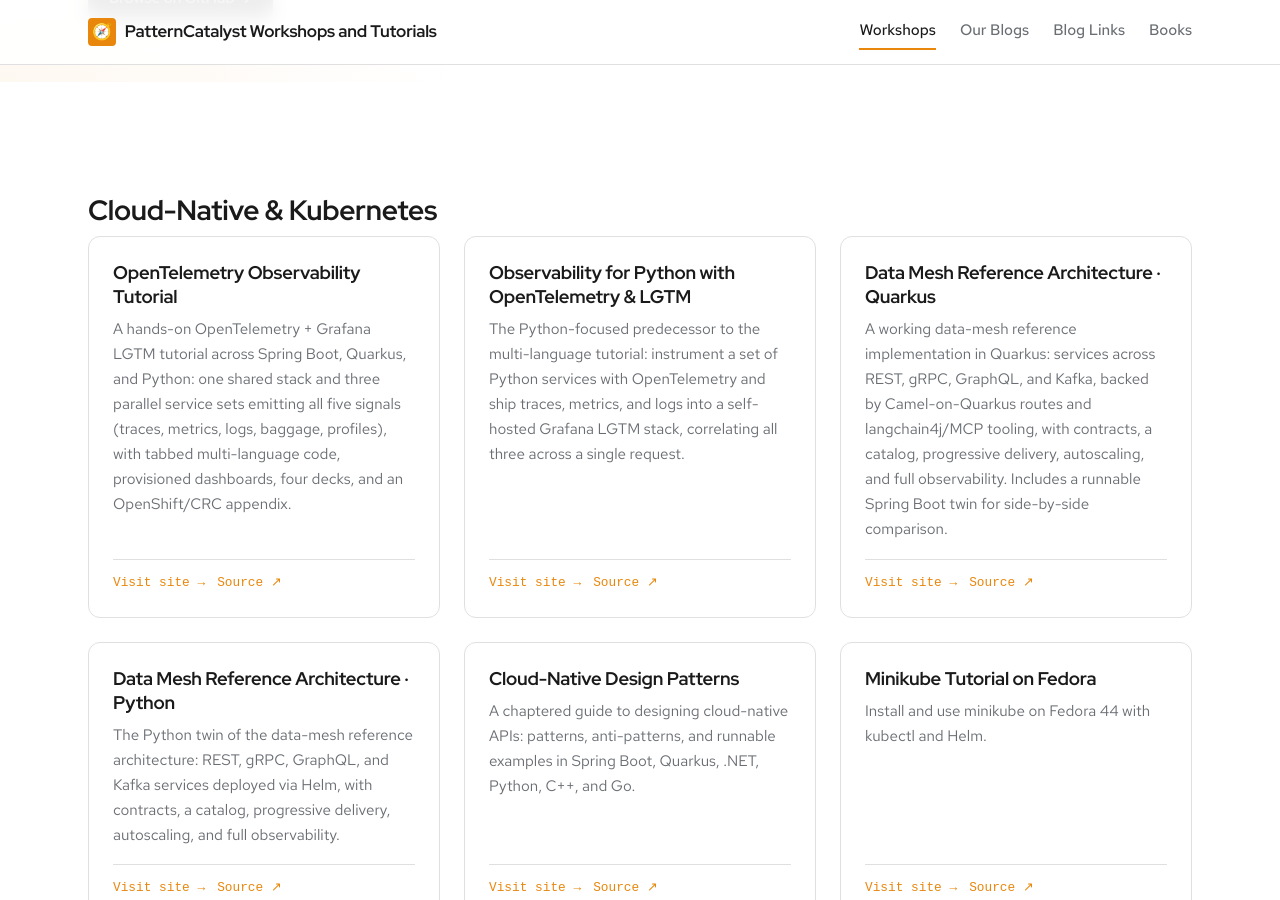
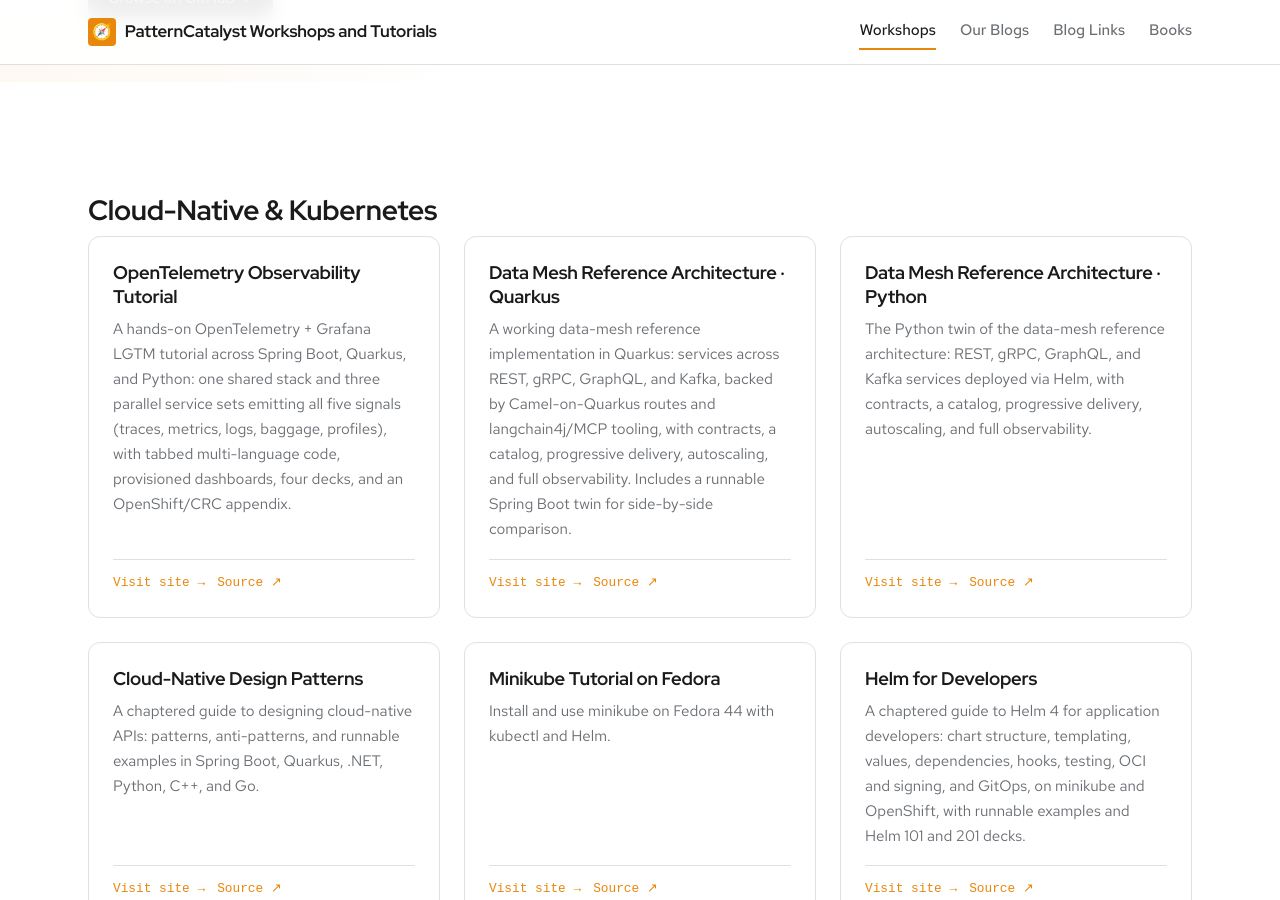
Before and after one commit to patterncatalyst/patterncatalyst-workshops-tutorials-list, a Jekyll site: the page built from index.html, in a window 1280 px wide and 900 px high, scrolled down 477 px. Built offline with Jekyll 4.4.1, drawn with Linux system fonts in a browser that asks for light colours; some web fonts are replaced.

Commit message:
content(sites): drop observability-python-otel-lgtm (now private; superseded by otel-observability-tutorial) (#2)

```diff
--- a/_data/sites.yml
+++ b/_data/sites.yml
@@ -25,13 +25,6 @@
     synopsis: "A hands-on OpenTelemetry + Grafana LGTM tutorial across Spring Boot, Quarkus, and Python: one shared stack and three parallel service sets emitting all five signals (traces, metrics, logs, baggage, profiles), with tabbed multi-language code, provisioned dashboards, four decks, and an OpenShift/CRC appendix."
     site_url: "https://patterncatalyst.github.io/otel-observability-tutorial/"
     repo_url: "https://github.com/patterncatalyst/otel-observability-tutorial"
-
-  - slug: "observability-python-otel-lgtm"
-    title: "Observability for Python with OpenTelemetry & LGTM"
-    group: "Cloud-Native & Kubernetes"
-    synopsis: "The Python-focused predecessor to the multi-language tutorial: instrument a set of Python services with OpenTelemetry and ship traces, metrics, and logs into a self-hosted Grafana LGTM stack, correlating all three across a single request."
-    site_url: "https://patterncatalyst.github.io/observability-python-otel-lgtm/"
-    repo_url: "https://github.com/patterncatalyst/observability-python-otel-lgtm"
 
   - slug: "datamesh-reference-arch-quarkus"
     title: "Data Mesh Reference Architecture · Quarkus"
```
